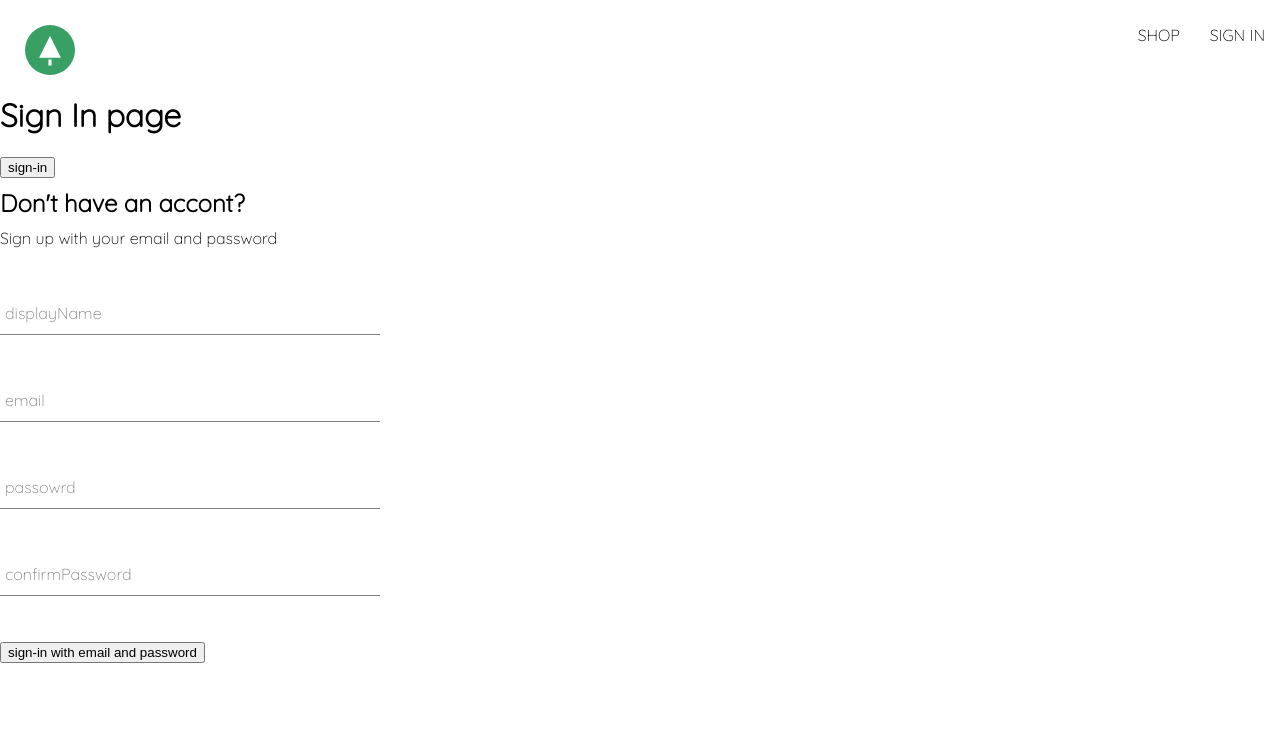
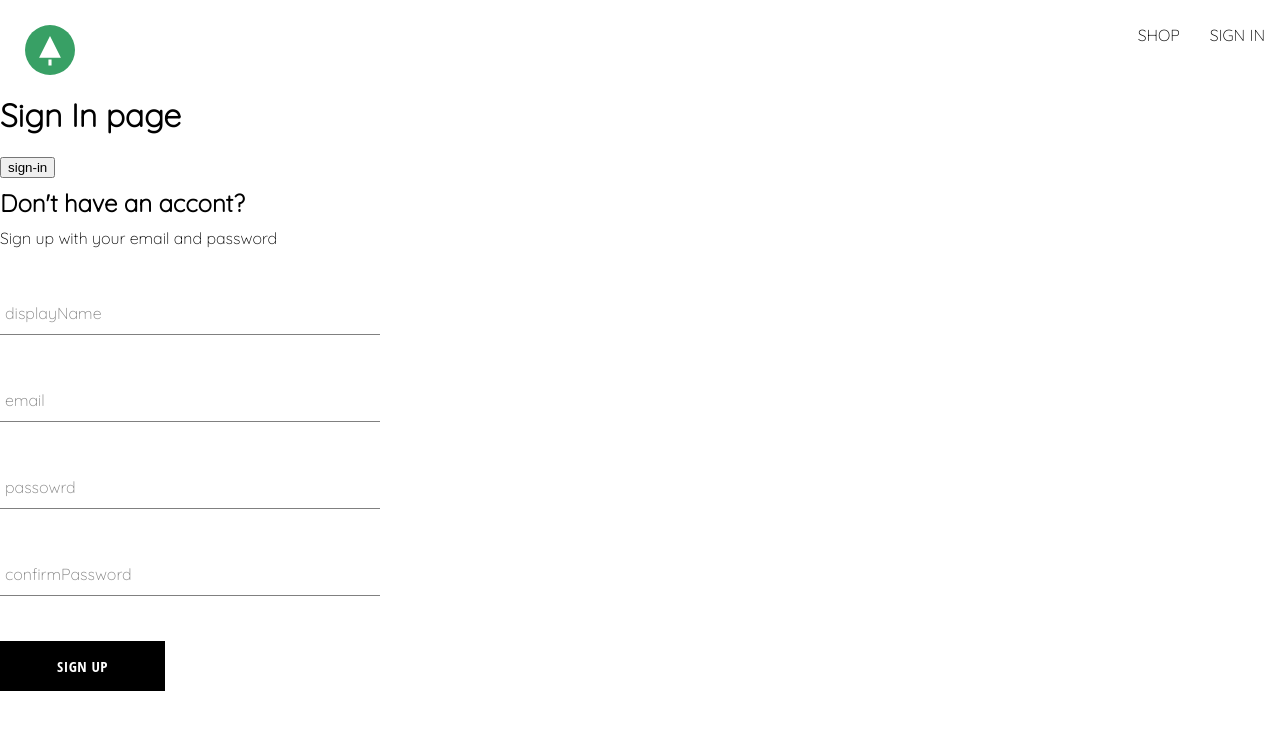
Before and after one commit to miku0129/green-clothing, a React (Create React App) app: page /sign-in in a window 1280 px wide. Shown: the top 730 px of the page. Built offline with nearby package versions, Linux system fonts and the light colour scheme; no server answers.

Commit message:
add button component

```diff
--- /dev/null
+++ b/src/compoments/button/button.component.jsx
@@ -0,0 +1,17 @@
+import "./button.styles.scss"
+
+const BUTTON_TYPE_CLASSES = {
+    google : "goole-sign-in",
+    inverted : "inverted",
+
+}
+
+const Button = ({children, buttonType, ...otherProps}) => {
+    return(
+        <button className={`button-container ${BUTTON_TYPE_CLASSES[buttonType]}`}{...otherProps}>
+            {children}
+        </button>
+    )
+}
+
+export default Button;
--- /dev/null
+++ b/src/compoments/button/button.styles.scss
@@ -0,0 +1,46 @@
+.button-container {
+    min-width: 165px;
+    width: auto;
+    height: 50px;
+    letter-spacing: 0.5px;
+    line-height: 50px;
+    padding: 0 35px 0 35px;
+    font-size: 15px;
+    background-color: black;
+    color: white;
+    text-transform: uppercase;
+    font-family: 'Open Sans Condensed';
+    font-weight: bolder;
+    border: none;
+    cursor: pointer;
+    display: flex;
+    justify-content: center;
+
+    &:hover {
+      background-color: white;
+      color: black;
+      border: 1px solid black;
+    }
+
+    &.google-sign-in {
+      background-color: #4285f4;
+      color: white;
+
+      &:hover {
+        background-color: #357ae8;
+        border: none;
+      }
+    }
+
+    &.inverted {
+      background-color: white;
+      color: black;
+      border: 1px solid black;
+
+      &:hover {
+        background-color: black;
+        color: white;
+        border: none;
+      }
+    }
+  }
--- a/src/compoments/sign-up-form/sign-up-form.component.jsx
+++ b/src/compoments/sign-up-form/sign-up-form.component.jsx
@@ -5,6 +5,7 @@
 } from "../../utils/firebase/firebase.utils";
 import FormInput from "../form-input/form-input.component";
 import "./sign-up-form.styles.scss";
+import Button from "../button/button.component";
 
 const defaultFormField = {
   displayName: "",
@@ -16,8 +17,6 @@
 const SignUpForm = () => {
   const [field, setField] = useState(defaultFormField);
   const { displayName, email, password, confirmPassword } = field;
-
-  // console.log("field: ", field);
 
   const handleSubmit = (e) => {
     e.preventDefault();
@@ -88,7 +87,7 @@
             value: confirmPassword,
           }}
         />
-        <button>sign-in with email and password</button>
+        <Button buttonType="default" type="submit">Sign up</Button>
       </form>
     </div>
   );
```
